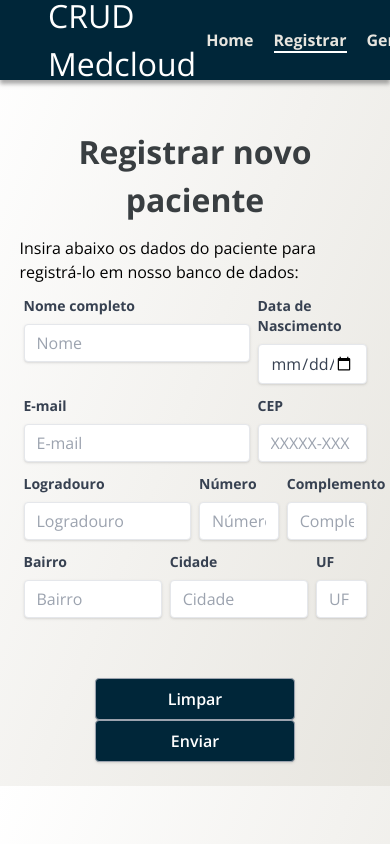
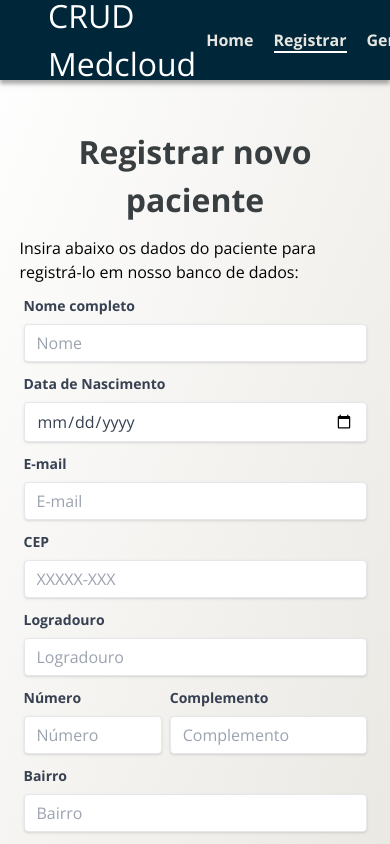
Before and after one commit to MatheusSchade/crud, a Next.js app: page /registrar in a window 390 px wide. Shown: the top 844 px of the page. Built offline with nearby package versions, Linux system fonts and the light colour scheme.

Commit message:
ajustes responsivo tela registrar

```diff
--- a/src/pages/registrar/index.tsx
+++ b/src/pages/registrar/index.tsx
@@ -112,20 +112,24 @@ const Register: React.FC = () => {
           Insira abaixo os dados do paciente para registrá-lo em nosso banco de dados:
 
           <form className='mt-3 grid grid-cols-12'>
-            <InputForm name={`name`} type={`text`} placeholder={`Nome`} value={form?.name} change={onChange} size={`col-span-8`} label={`Nome completo`} />
-            <InputForm name={`birthdate`} type={`date`} placeholder={`DD/MM/AAAA`} value={form?.birthdate} change={onChange} size={`col-span-4`} label={`Data de Nascimento`} />
-            <InputForm name={`email`} type={`email`} placeholder={`E-mail`} value={form?.email} change={onChange} size={`col-span-8`} label={`E-mail`} />
-            <InputForm name={`zipCode`} type={`number`} placeholder={`XXXXX-XXX`} value={form?.zipCode} change={onChange} size={`col-span-4`} label={`CEP`} />
-            <InputForm name={`address`} type={`text`} placeholder={`Logradouro`} value={zipCodeData?.logradouro || form?.address} change={onChange} size={`col-span-6`} label={`Logradouro`} />
-            <InputForm name={`numberAddress`} type={`text`} placeholder={`Número`} value={form?.numberAddress} change={onChange} size={`col-span-3`} label={`Número`} />
-            <InputForm name={`complement`} type={`text`} placeholder={`Complemento`} value={form?.complement} change={onChange} size={`col-span-3`} label={`Complemento`} />
-            <InputForm name={`neighborhood`} type={`text`} placeholder={`Bairro`} value={zipCodeData?.bairro || form?.neighborhood} change={onChange} size={`col-span-5`} label={`Bairro`} />
-            <InputForm name={`city`} type={`text`} placeholder={`Cidade`} value={zipCodeData?.localidade || form?.city} change={onChange} size={`col-span-5`} label={`Cidade`} />
-            <InputMasked mask={`aa`} name={`state`} type={`text`} placeholder={`UF`} value={zipCodeData?.uf || form?.state.toUpperCase()} change={onChange} size={`col-span-2`} label={`UF`} />
+            <InputForm name={`name`} type={`text`} placeholder={`Nome`} value={form?.name} change={onChange} size={`sm:col-span-8 col-span-12`} label={`Nome completo`} />
+            <InputForm name={`birthdate`} type={`date`} placeholder={`DD/MM/AAAA`} value={form?.birthdate} change={onChange} size={`sm:col-span-4 col-span-12`} label={`Data de Nascimento`} />
+            <InputForm name={`email`} type={`email`} placeholder={`E-mail`} value={form?.email} change={onChange} size={`sm:col-span-8 col-span-12`} label={`E-mail`} />
+            <InputForm name={`zipCode`} type={`number`} placeholder={`XXXXX-XXX`} value={form?.zipCode} change={onChange} size={`sm:col-span-4 col-span-12`} label={`CEP`} />
+            <InputForm name={`address`} type={`text`} placeholder={`Logradouro`} value={zipCodeData?.logradouro || form?.address} change={onChange} size={`sm:col-span-6 col-span-12`} label={`Logradouro`} />
+            <InputForm name={`numberAddress`} type={`text`} placeholder={`Número`} value={form?.numberAddress} change={onChange} size={`sm:col-span-3 col-span-5`} label={`Número`} />
+            <InputForm name={`complement`} type={`text`} placeholder={`Complemento`} value={form?.complement} change={onChange} size={`sm:col-span-3 col-span-7`} label={`Complemento`} />
+            <InputForm name={`neighborhood`} type={`text`} placeholder={`Bairro`} value={zipCodeData?.bairro || form?.neighborhood} change={onChange} size={`sm:col-span-5 col-span-12`} label={`Bairro`} />
+            <InputForm name={`city`} type={`text`} placeholder={`Cidade`} value={zipCodeData?.localidade || form?.city} change={onChange} size={`sm:col-span-5 col-span-12`} label={`Cidade`} />
+            <InputMasked mask={`aa`} name={`state`} type={`text`} placeholder={`UF`} value={zipCodeData?.uf || form?.state.toUpperCase()} change={onChange} size={`sm:col-span-2 col-span-12`} label={`UF`} />
           </form>
-          <div className='text-center mt-12'>
-            <FunctionButton click={clear} text={`Limpar`} />
-            <FunctionButton click={onSubmitForm} text={`Enviar`} />
+          <div className='text-center sm:mt-12 mt-4 flex items-center justify-center flex-col-reverse sm:flex-row'>
+            <div className='my-2'>
+              <FunctionButton click={clear} text={`Limpar`} />
+            </div>
+            <div className='my-2'>
+              <FunctionButton click={onSubmitForm} text={`Enviar`} />
+            </div>
           </div>
         </section>
       </Fragment>
```
